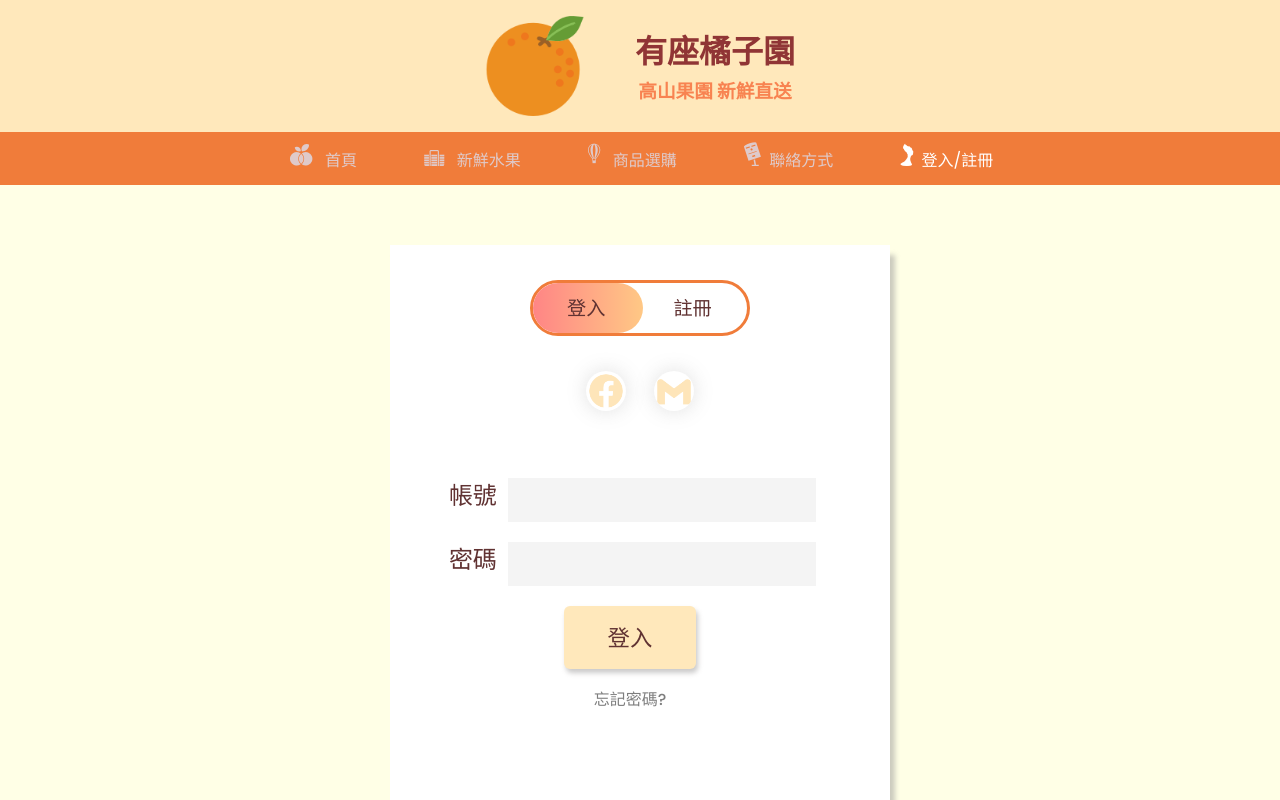
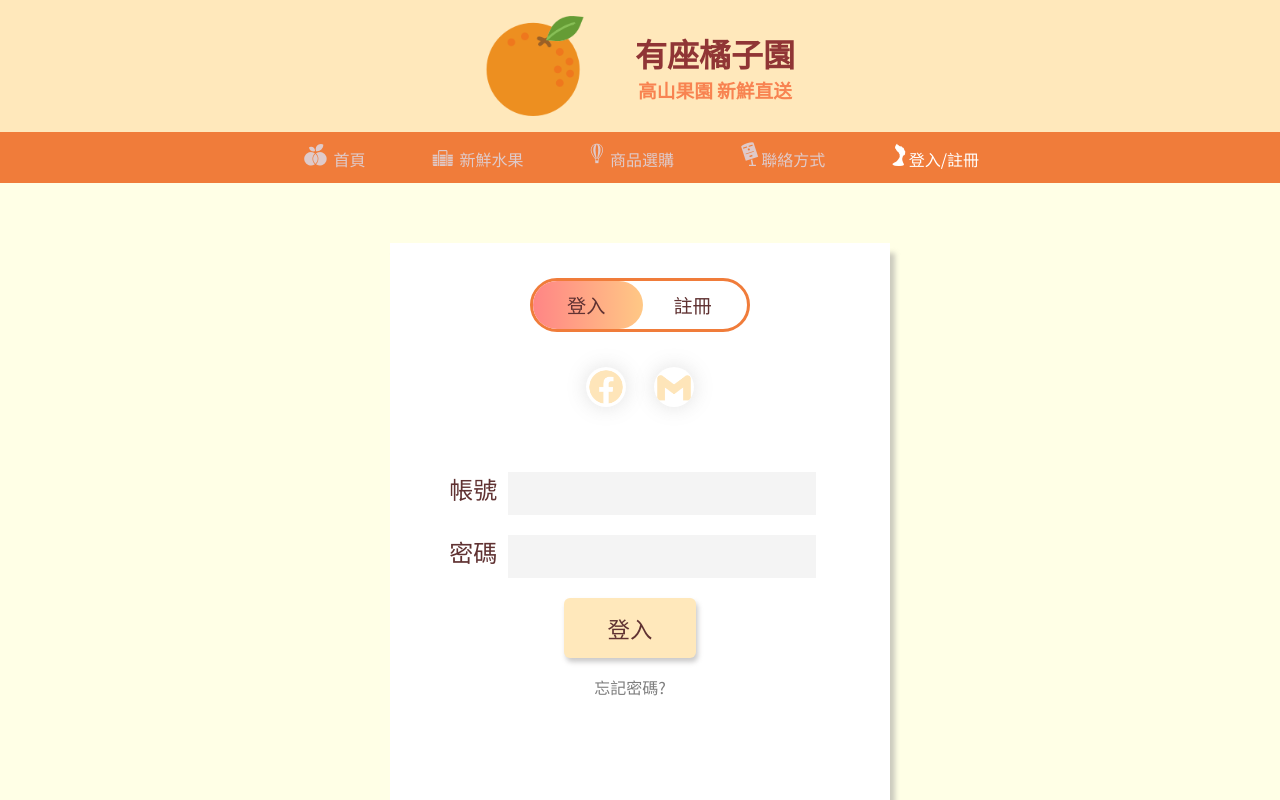
Before and after one commit to miinyii/miinyii.github.io, a plain HTML site: page E-commerce-web-citrus/login.html in a window 1280 px wide. Shown: the top 800 px of the page. Drawn offline with nearby package versions, Linux system fonts and the light colour scheme.

Commit message:
Add files via upload

```diff
--- a/E-commerce-web-citrus/style/login_style.css
+++ b/E-commerce-web-citrus/style/login_style.css
@@ -2,7 +2,8 @@
 @import url("https://fonts.googleapis.com/css2?family=Poppins:wght@400;500;600;700&display=swap");
 
 * {
-  font-family: "Poppins", sans-serif, "微軟正黑體";
+  font-family: "Noto Sans TC", sans-serif, "jf open 粉圓 1.0";
+  /*font-family: "Poppins", sans-serif, "微軟正黑體";*/
   margin: 0;
   padding: 0;
   box-sizing: border-box;
@@ -65,7 +66,7 @@ nav ul li a {
 nav ul li a i {
   font-size: 2rem;
   line-height: 2rem;
-  margin-right: 5px; /*icon&字加上空隙*/
+  /*margin-right: 5px; icon&字加上空隙*/
 }
 .active {
   color: white;
```
